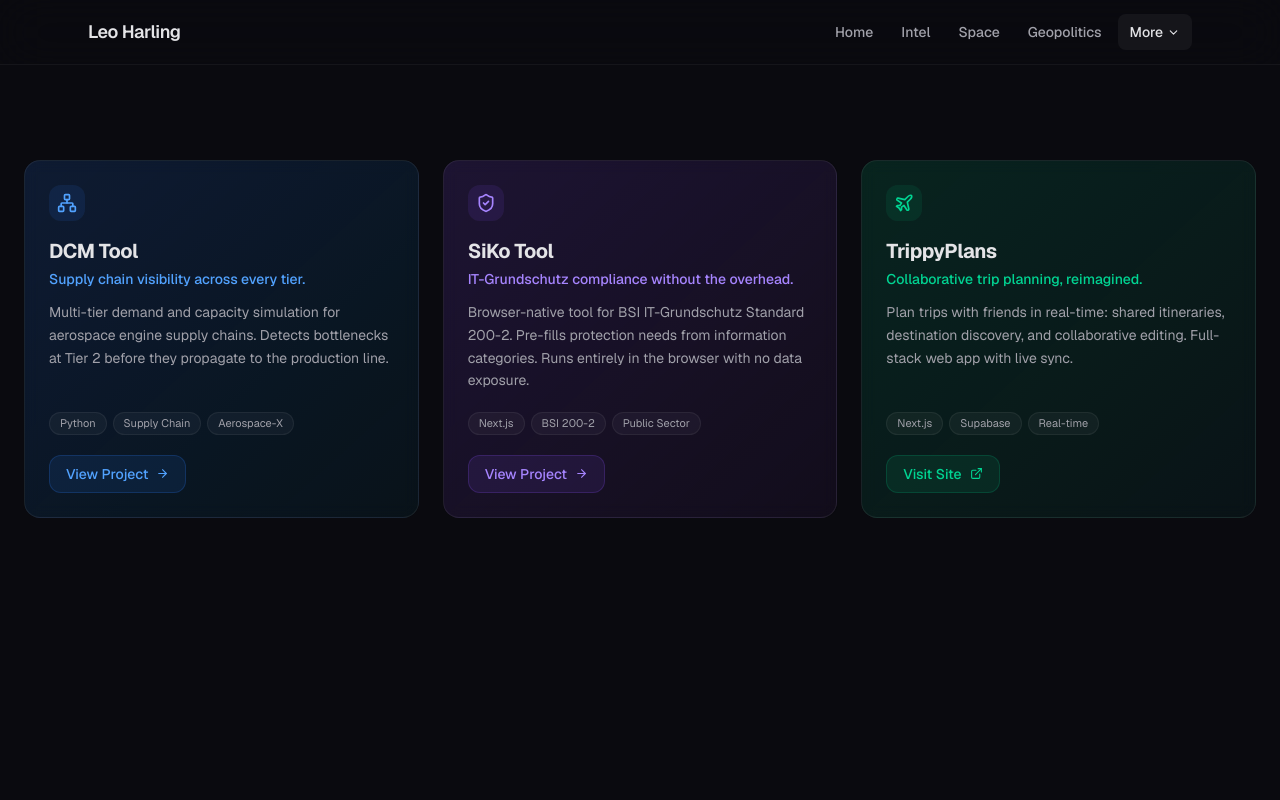
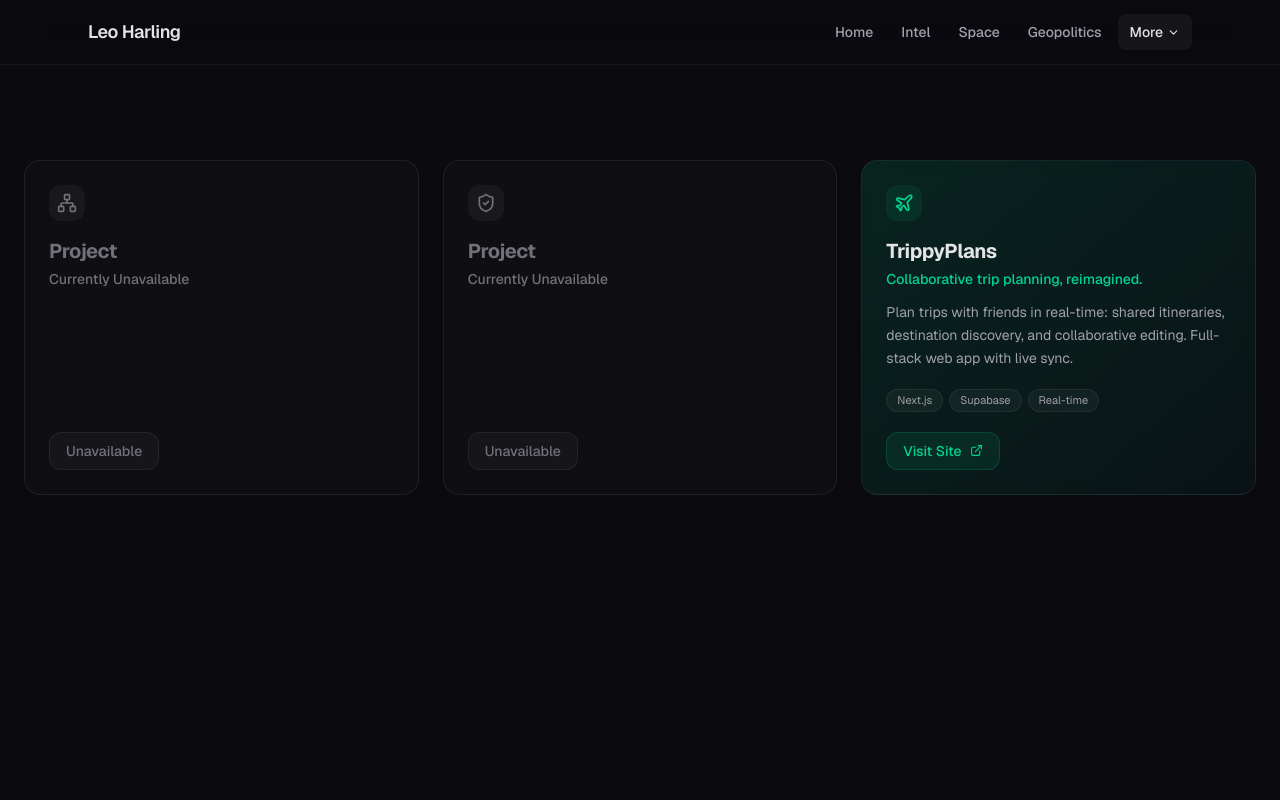
Before and after one commit to leoharling/leoharling, a Next.js app: page /projects in a window 1280 px wide. Shown: the top 800 px of the page. Built offline with nearby package versions, Linux system fonts and the light colour scheme.

Commit message:
deactivate siko tool and dcm simulation

```diff
--- a/app/page.tsx
+++ b/app/page.tsx
@@ -101,6 +101,7 @@
     external: false,
     accent: "text-blue-400",
     iconBg: "bg-blue-500/10 text-blue-400",
+    disabled: true,
   },
   {
     title: "SiKo Tool",
@@ -111,6 +112,7 @@
     external: false,
     accent: "text-violet-400",
     iconBg: "bg-violet-500/10 text-violet-400",
+    disabled: true,
   },
   {
     title: "TrippyPlans",
@@ -121,6 +123,7 @@
     external: true,
     accent: "text-emerald-400",
     iconBg: "bg-emerald-500/10 text-emerald-400",
+    disabled: false,
   },
 ];
 
@@ -289,6 +292,29 @@
 
           <div className="mt-12 grid gap-6 sm:grid-cols-2 lg:grid-cols-3">
             {projects.map((project, i) => {
+              if (project.disabled) {
+                return (
+                  <FadeIn key={project.title} delay={i * 0.1}>
+                    <div
+                      aria-disabled="true"
+                      className="glass-card flex h-full flex-col p-6 opacity-50 cursor-not-allowed select-none"
+                    >
+                      <div className="mb-4">
+                        <div className="flex h-10 w-10 items-center justify-center rounded-lg bg-white/[0.04] text-muted">
+                          {project.icon}
+                        </div>
+                      </div>
+                      <h3 className="text-base font-semibold text-muted">
+                        Project
+                      </h3>
+                      <p className="mt-0.5 text-sm font-medium text-muted">
+                        Currently Unavailable
+                      </p>
+                    </div>
+                  </FadeIn>
+                );
+              }
+
               const inner = (
                 <>
                   <div className="mb-4">
--- a/app/projects/page.tsx
+++ b/app/projects/page.tsx
@@ -23,6 +23,7 @@
     tags: ["Python", "Supply Chain", "Aerospace-X"],
     accent: "from-blue-500/15 to-cyan-500/5",
     accentColor: "blue",
+    disabled: true,
   },
   {
     title: "SiKo Tool",
@@ -35,6 +36,7 @@
     tags: ["Next.js", "BSI 200-2", "Public Sector"],
     accent: "from-violet-500/15 to-purple-500/5",
     accentColor: "violet",
+    disabled: true,
   },
   {
     title: "TrippyPlans",
@@ -47,6 +49,7 @@
     tags: ["Next.js", "Supabase", "Real-time"],
     accent: "from-emerald-500/15 to-teal-500/5",
     accentColor: "emerald",
+    disabled: false,
   },
 ];
 
@@ -76,6 +79,43 @@
         <div className="mx-auto max-w-7xl px-6">
           <div className="grid gap-6 sm:grid-cols-2 lg:grid-cols-3">
             {projects.map((project, i) => {
+              if (project.disabled) {
+                return (
+                  <motion.div
+                    key={project.title}
+                    initial={{ opacity: 0, y: 20 }}
+                    whileInView={{ opacity: 1, y: 0 }}
+                    viewport={{ once: true }}
+                    transition={{ delay: i * 0.1, duration: 0.5 }}
+                    aria-disabled="true"
+                    className="relative flex flex-col overflow-hidden rounded-2xl border border-white/[0.07] bg-white/[0.02] backdrop-blur-sm opacity-50 cursor-not-allowed select-none"
+                  >
+                    <div className="flex flex-1 flex-col p-6">
+                      <div className="mb-4">
+                        <div className="flex h-9 w-9 items-center justify-center rounded-xl bg-white/[0.04] text-muted">
+                          {project.icon}
+                        </div>
+                      </div>
+
+                      <h2 className="mb-1 text-xl font-bold tracking-tight text-muted">
+                        Project
+                      </h2>
+                      <p className="mb-3 text-sm font-medium text-muted">
+                        Currently Unavailable
+                      </p>
+
+                      <div className="flex-1" />
+
+                      <span
+                        className="inline-flex items-center gap-2 self-start rounded-xl border border-white/[0.06] bg-white/[0.03] px-4 py-2 text-sm font-medium text-muted"
+                      >
+                        Unavailable
+                      </span>
+                    </div>
+                  </motion.div>
+                );
+              }
+
               const a = accentStyles[project.accentColor as keyof typeof accentStyles];
               return (
                 <motion.div
```
